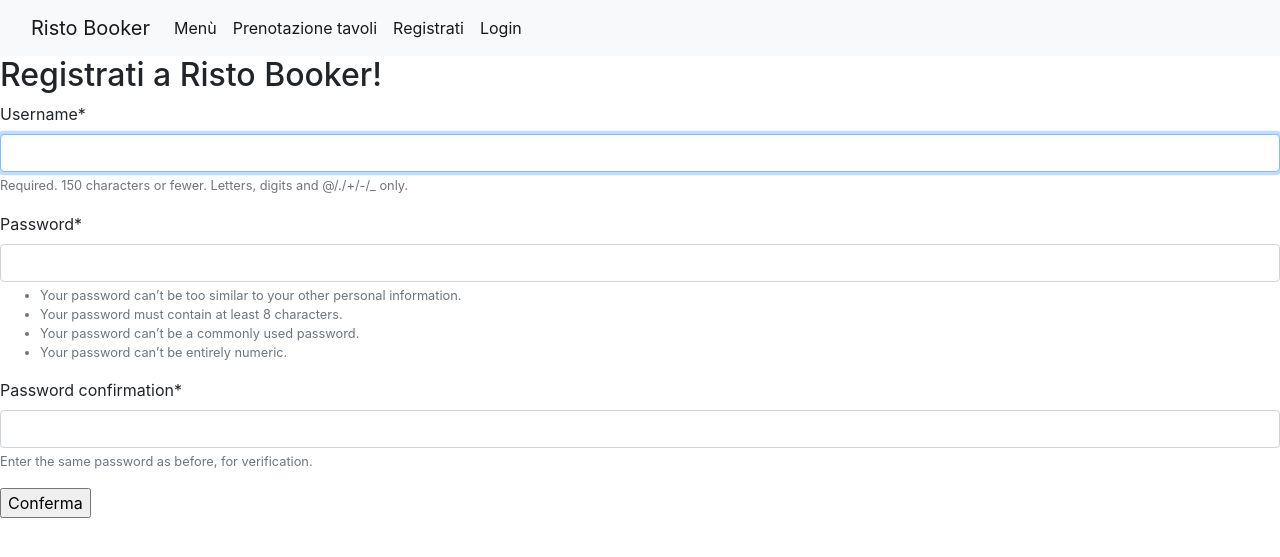
After one commit to SiceX/risto_book_final, a Django app: page /register/ in a window 1280 px wide. The commit adds this page. Shown: the top 557 px of the page. Run offline with Django 3.2, Linux system fonts and the light colour scheme; some libraries are stand-ins or nearby versions.

Commit message:
Autenticazione implementata

```diff
--- a/booking/templates/booking/prenotazione/dashboard_prenotazioni.html
+++ b/booking/templates/booking/prenotazione/dashboard_prenotazioni.html
@@ -79,14 +79,13 @@
 
 
 {% block optional_script %}
-	<script type="text/javascript" src="https://ajax.googleapis.com/ajax/libs/jquery/1.6.2/jquery.min.js"></script>
 	<script type="text/javascript">
 	$('#liste > h3').click(function(){
 		$(this).next().slideToggle();
 		return false;
 	});
 	$(document).ready(function() {
-		$('.date_nav').datepicker({ format: "yyyy/mm/dd" });
+		$('.dateinput').datepicker({ format: "yyyy/mm/dd" });
 	});
 	</script>
 {% endblock %}
--- a/booking/views.py
+++ b/booking/views.py
@@ -3,6 +3,7 @@ import logging
 from functools import partial
 
 from django import forms
+from django.contrib.auth.forms import UserCreationForm
 from django.core.exceptions import ObjectDoesNotExist
 from django.forms import DateInput
 from django.shortcuts import render
--- a/risto_book_final/settings.py
+++ b/risto_book_final/settings.py
@@ -123,3 +123,5 @@ USE_TZ = True
 STATIC_URL = '/static/'
 STATICFILES_DIRS = [BASE_DIR/'static']
 CRISPY_TEMPLATE_PACK = 'bootstrap4'
+LOGIN_REDIRECT_URL = 'home'
+LOGOUT_REDIRECT_URL = 'home'
--- a/risto_book_final/urls.py
+++ b/risto_book_final/urls.py
@@ -15,13 +15,17 @@ Including another URLconf
     2. Add a URL to urlpatterns:  path('blog/', include('blog.urls'))
 """
 from django.contrib import admin
+from django.contrib.auth.views import LoginView, LogoutView
 from django.urls import include, path
-from risto_book_final.views import maintenance, Home
+from risto_book_final.views import maintenance, Home, UserCreationView
 
 urlpatterns = [
     path('admin/', admin.site.urls),
     path('maintenance', maintenance, name='maintenance'),
-    path('', Home.as_view(), name='home'),
+    path('homepage', Home.as_view(), name='home'),
+    path('register/', UserCreationView.as_view(), name='register'),
+    path('login/', LoginView.as_view(), name='login'),
+    path('logout', LogoutView.as_view(), name='logout'),
     path('booking/', include('booking.urls')),
     path('menu/', include('menu.urls'))
 ]
--- a/risto_book_final/views.py
+++ b/risto_book_final/views.py
@@ -1,6 +1,9 @@
 import logging
+
+from django.contrib.auth.forms import UserCreationForm
 from django.http import HttpResponse
-from django.views.generic import TemplateView
+from django.urls import reverse_lazy
+from django.views.generic import TemplateView, CreateView
 
 _logger = logging.getLogger(__name__)
 
@@ -12,3 +15,9 @@ def maintenance(request):
 
 class Home(TemplateView):
     template_name = 'home.html'
+
+
+class UserCreationView(CreateView):
+    form_class = UserCreationForm
+    template_name = 'registration/user_create.html'
+    success_url = reverse_lazy('home')
--- a/templates/base.html
+++ b/templates/base.html
@@ -7,8 +7,8 @@
 	<meta name="viewport" content="width=device-width, initial-scale=1">
 
 	<!-- Bootstrap CSS -->
-		<!--suppress SpellCheckingInspection -->
-		<link rel="stylesheet" href="https://cdn.jsdelivr.net/npm/bootstrap@4.6.0/dist/css/bootstrap.min.css"
+	<link rel="stylesheet"
+		  href="https://cdn.jsdelivr.net/npm/bootstrap@4.6.0/dist/css/bootstrap.min.css"
 		  integrity="sha384-B0vP5xmATw1+K9KRQjQERJvTumQW0nPEzvF6L/Z6nronJ3oUOFUFpCjEUQouq2+l"
 		  crossorigin="anonymous">
 
@@ -33,9 +33,18 @@
 						<a href="{% url 'booking:dashboard-prenotazioni' year month day %}"
 						   class="nav-link active" aria-current="page">Prenotazione tavoli</a>
 					</li>
+					{% if user.is_authenticated %}
 						<li class="nav-item">
-							<a href="menu" class="nav-link active" aria-current="page">Login</a>
+							<a href="{% url 'logout' %}" class="nav-link active" aria-current="page">Logout</a>
 						</li>
+					{% else %}
+						<li class="nav-item">
+							<a href="{% url 'register' %}" class="nav-link active" aria-current="page">Registrati</a>
+						</li>
+						<li class="nav-item">
+							<a href="{% url 'login' %}" class="nav-link active" aria-current="page">Login</a>
+						</li>
+					{% endif %}
 				</ul>
 			</div>
 		</div>
@@ -51,9 +60,9 @@
 
 {% block javascript %}{% endblock %}
 
-		<!-- Option 1: jQuery and Bootstrap Bundle (includes Popper) -->
-		<script src="https://code.jquery.com/jquery-3.6.0.js"
-				integrity="sha256-H+K7U5CnXl1h5ywQfKtSj8PCmoN9aaq30gDh27Xc0jk="
+<!-- Bootstrap Bundle with Popper -->
+<script src="https://cdnjs.cloudflare.com/ajax/libs/jquery/3.5.1/jquery.min.js"
+		integrity="sha512-bLT0Qm9VnAYZDflyKcBaQ2gg0hSYNQrJ8RilYldYQ1FxQYoCLtUjuuRuZo+fjqhx/qtq/1itJ0C2ejDxltZVFg=="
 		crossorigin="anonymous"></script>
 <script src="https://cdn.jsdelivr.net/npm/bootstrap@4.6.0/dist/js/bootstrap.bundle.min.js"
 		integrity="sha384-Piv4xVNRyMGpqkS2by6br4gNJ7DXjqk09RmUpJ8jgGtD7zP9yug3goQfGII0yAns"
--- /dev/null
+++ b/templates/registration/logged_out.html
@@ -0,0 +1,5 @@
+{% extends 'base.html' %}
+
+{% block content %}
+	<h1>Uscito con successo</h1>
+{% endblock %}
--- /dev/null
+++ b/templates/registration/user_create.html
@@ -0,0 +1,14 @@
+{% extends 'base.html' %}
+{% load crispy_forms_tags %}
+{% load crispy_forms_filters %}
+
+{% block title %}Registrati{% endblock %}
+
+
+{% block content %}
+	<h2>Registrati a Risto Booker!</h2>
+	<form method="post">{% csrf_token %}
+		{{ form|crispy }}
+		<input type="submit" value="Conferma">
+	</form>
+{% endblock %}
```
Also changed, not shown: templates/registration/login.html (added, +14 -0 lines). Lines whose indentation alone changed are shown as unchanged.
